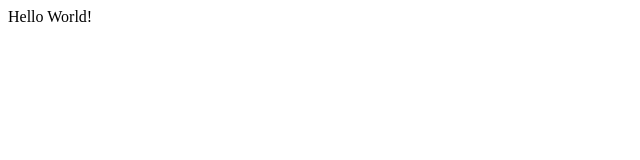
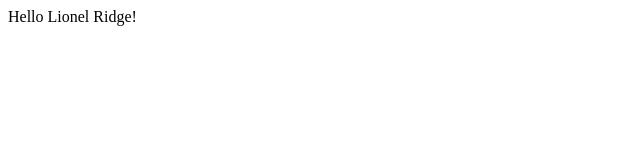
Before and after one commit to Leeyooyoo/htmltest, a plain HTML site: page index.html in a window 1280 px wide. Shown: the full height of the page, 0-640 px from the left. Drawn offline with Linux system fonts and the light colour scheme.

Commit message:
Hello Lionel Ridge is het geworden

```diff
--- a/index.html
+++ b/index.html
@@ -5,6 +5,6 @@
     <title>Title</title>
 </head>
 <body>
-    Hello World!
+    Hello Lionel Ridge!
 </body>
 </html>
```
